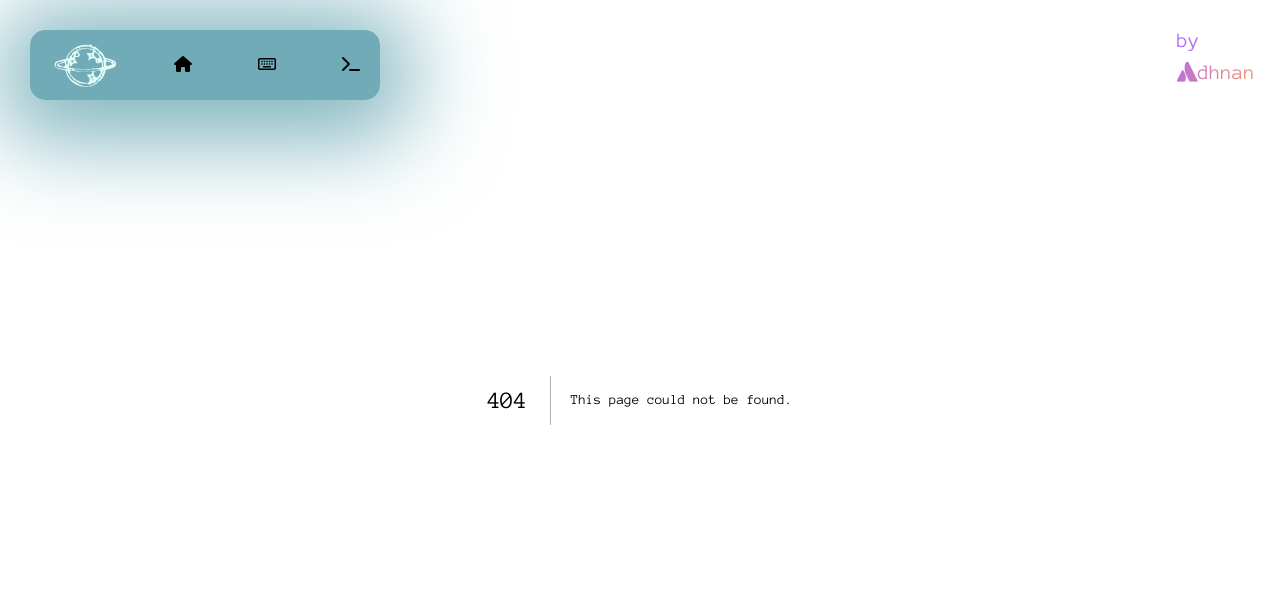
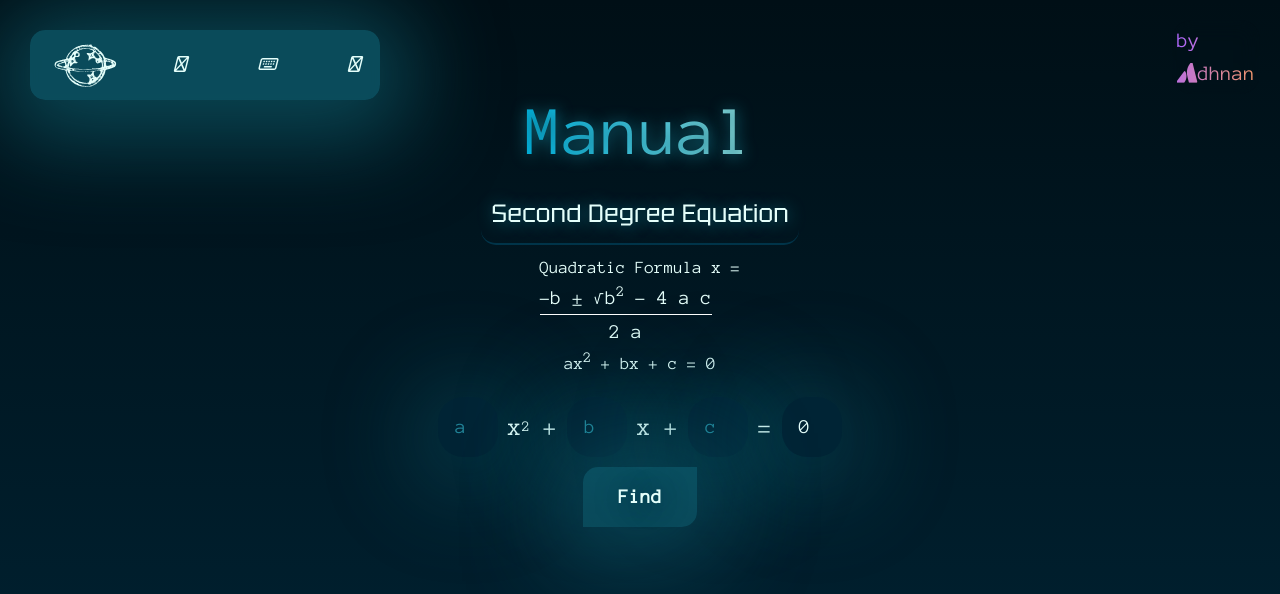
Before and after one commit to adhnanshereef/stem, a Next.js app: page /manual/s/maths/second-degree in a window 1280 px wide. Before the commit this address had no page. Shown: the top 594 px of the page. Built offline with nearby package versions, Linux system fonts and the light colour scheme.

Commit message:
Created Second Degeree Solution Finder

```diff
--- a/app/globals.css
+++ b/app/globals.css
@@ -274,6 +274,21 @@ header {
   vertical-align: super;
 }
 
+.division{
+  display: flex;
+  flex-direction: column;
+  align-content: center;
+  text-align: center;
+  font-size: 20px;
+  width: max-content;
+}
+
+.denominator{
+  border-top: 1px solid white;
+  margin-top: 2px;
+  padding-top: 2px;
+}
+
 @media screen and (max-width: 500px) {
   header{
     padding: 65px 10px;
--- a/app/manual/manual.module.css
+++ b/app/manual/manual.module.css
@@ -6,7 +6,7 @@
   align-content: center;
 }
 
-.header input{
+.header input {
   margin: 50px;
   width: 100%;
 }
@@ -20,7 +20,7 @@
   -webkit-text-fill-color: transparent;
 }
 
-.title{
+.title {
   text-shadow: 1px 1px 15px rgba(18, 116, 135, 1);
   font-size: 25px;
   font-family: var(--font2);
@@ -30,21 +30,22 @@
   padding: 10px;
 }
 
-.des{
+.des {
   text-align: center;
   margin-top: 10px;
 }
 
-.inpSection{
+.inpSection {
   display: flex;
   flex-direction: column;
   align-content: center;
   text-align: center;
 }
 
-.equation, .question{
+.equation,
+.question {
   margin: 10px 0;
-  font-size: 15px;
+  font-size: 17.5px;
   text-align: center;
 }
 
@@ -62,9 +63,8 @@
   margin: 5px 10px;
 }
 
-.manuals a{
+.manuals a {
   margin: 5px 10px;
-
 }
 
 .subManuals {
@@ -79,44 +79,90 @@
   flex-wrap: wrap;
 }
 
-.subManuals a{
+.subManuals a {
   margin: 5px 10px;
 }
 
-.breakable_answer{
+.breakable_answer {
   font-size: 20px;
   text-align: center;
   word-break: break-all;
 }
 
-.what{
+.what {
   font-size: 20px;
   text-align: center;
   font-weight: bolder;
   margin: 15px 0;
 }
 
-.answer{
+.answer {
   font-size: 20px;
   text-align: center;
 }
 
+.answerLeft {
+  font-size: 20px;
+  text-align: left;
+}
+
+.sdInput {
+  display: flex;
+  flex-direction: row;
+  justify-content: center;
+  align-items: center;
+  text-align: center;
+  font-size: 25px;
+  margin: 10px 0;
+}
+
+.sdInput input {
+  font-size: 20px;
+  width: 60px;
+  height: 60px;
+  display: flex;
+  flex-direction: row;
+  justify-content: center;
+  align-items: center;
+  text-align: center;
+  padding: 0;
+  margin: 0 10px;
+}
+
 @media screen and (max-width: 575px) {
-  .header{
+  .header {
     padding: 80px 25px;
   }
-  .title{
+  .title {
     font-size: 20px;
   }
-  .answer{
+  .answer {
     font-size: 17px;
   }
 }
+@media screen and (max-width: 475px) {
+  .sdInput input {
+    margin: 0 3px;
+    width: 35px;
+    height: 35px;
+  }
+}
 @media screen and (max-width: 400px) {
-  .header{
+  .header {
     padding: 80px 10px;
   }
-  .title{
+  .title {
     font-size: 17px;
   }
 }
+
+@media screen and (max-width: 290px) {
+  .sdInput {
+    font-size: 20px;
+  }
+  .sdInput input {
+    margin: 0;
+    width: 30px;
+    height: 30px;
+  }
+}
--- a/app/manual/page.tsx
+++ b/app/manual/page.tsx
@@ -16,7 +16,7 @@ export default function Manual() {
   }
 
   return (
-    <header className={styles.header} >
+    <header className={styles.header}>
       <h1 className={styles.heading}>Manual</h1>
       <div className={styles.manuals}>
         <button
@@ -29,20 +29,32 @@ export default function Manual() {
           <Link href="/manual/s/maths/area" className="button-a">
             Area
           </Link>
+          <Link href="/manual/s/maths/second-degree" className="button-a">
+            Second Degree Equation
+          </Link>
         </div>
         <button className={styles.manual}>
           Physics <i className="fa-solid fa-caret-down"></i>
         </button>
 
         {/* Chemistry --start */}
-        <button onClick={(e) => showSubManuals("chemistry")} className={styles.manual}>
+        <button
+          onClick={(e) => showSubManuals("chemistry")}
+          className={styles.manual}
+        >
           Chemistry <i className="fa-solid fa-caret-down"></i>
         </button>
         <div id="chemistry" className={styles.subManuals}>
-          <Link href="/manual/s/chemistry/electronic-configuration" className="button-a">
+          <Link
+            href="/manual/s/chemistry/electronic-configuration"
+            className="button-a"
+          >
             Electronic Configuration
           </Link>
-          <Link href="/manual/s/chemistry/subshell-econfiguration" className="button-a">
+          <Link
+            href="/manual/s/chemistry/subshell-econfiguration"
+            className="button-a"
+          >
             Subshell Electronic Configuration
           </Link>
         </div>
--- a/app/manual/s/maths/page.tsx
+++ b/app/manual/s/maths/page.tsx
@@ -22,6 +22,9 @@ export default function Manual() {
         <Link href="/manual/s/maths/area" className="button-a">
           Area
         </Link>
+        <Link href="/manual/s/maths/second-degree" className="button-a">
+          Second Degree Equation
+        </Link>
       </div>
     </header>
   );
--- /dev/null
+++ b/app/manual/s/maths/second-degree/page.tsx
@@ -0,0 +1,135 @@
+"use client";
+import { useState } from "react";
+import styles from "../../../manual.module.css";
+
+export default function AreaOfCircle() {
+  const [aa, setA] = useState<number | undefined>();
+  const [bb, setB] = useState<number | undefined>();
+  const [cc, setC] = useState<number | undefined>();
+  const [dd, setD] = useState<number>(0);
+  function quadraticFormula(a: number, b: number, c: number) {
+    var answer = document.getElementById("answer");
+    var discriminant: number = b * b - 4 * a * c;
+    if (discriminant > 0) {
+      var x1: number = (-b + Math.sqrt(discriminant)) / (2 * a);
+      var x2: number = (-b - Math.sqrt(discriminant)) / (2 * a);
+      if (answer) {
+        answer.innerHTML = `
+        Since b<span class='superscript'>2</span> - 4 a c = ${b}<span class='superscript'>2</span> - 4×${a}×${c} = ${discriminant} which is greater than 0, there are multiple solutions for the equation.
+        <br/>
+        <div class="division">
+          <span class="nominator">
+            -b ± √b<span class="superscript">2</span> - 4 a c
+          </span>
+          <span class="denominator">2 a</span>
+        </div>
+        <div class="division">
+        <span class="nominator">
+          -${b} + √${discriminant}
+        </span>
+        <span class="denominator">2×${a}</span>
+        </div> = ${x1}
+        <br />
+        AND
+        <br />
+      <div class="division">
+      <span class="nominator">
+        -${b} - √${discriminant}
+      </span>
+      <span class="denominator">2×${a}</span>
+      </div> = ${x2}
+      <br />
+      The solutions of the equation are ${x1} and ${x2}
+        `;
+      }
+    } else if (discriminant == 0) {
+      var x: number = -b / (2 * a);
+      if (answer) {
+        answer.innerHTML = `
+        Since b<span class='superscript'>2</span> - 4 a c = ${b}<span class='superscript'>2</span> - 4×${a}×${c} = ${discriminant} which is equal to 0, there is only one solution for the equation.
+        <br/>
+        <div class="division">
+          <span class="nominator">
+            -b ± √b<span class="superscript">2</span> - 4 a c
+          </span>
+          <span class="denominator">2 a</span>
+        </div>
+        <div class="division">
+        <span class="nominator">
+          -${b}
+        </span>
+        <span class="denominator">2×${a}</span>
+        </div> = ${x}
+      <br />
+        The solution of the equation is ${x}
+        `;
+      }
+    } else {
+      if (answer) {
+        answer.innerHTML = `Since b<span class='superscript'>2</span> - 4 a c = ${b}<span class='superscript'>2</span> - 4×${a}×${c} = ${discriminant}
+         which is less than 0, the roots of the equation are complex numbers. Therefore, there is no solution for the equation.`;
+      }
+    }
+  }
+  function find() {
+    if (aa && bb && cc) {
+      quadraticFormula(aa, bb, cc - dd);
+    } else {
+      var answer = document.getElementById("answer");
+      if (answer) {
+        answer.innerHTML = "Please fill all the fields";
+      }
+    }
+  }
+  return (
+    <header className={styles.header}>
+      <h1 className={styles.heading}>Manual</h1>
+      <h2 className={styles.title}>Second Degree Equation</h2>
+      <h3 className={styles.equation}>
+        Quadratic Formula x ={" "}
+        <div className="division">
+          <span className="nominator">
+            -b ± √b<span className="superscript">2</span> - 4 a c
+          </span>
+          <span className="denominator">2 a</span>
+        </div>
+        ax<span className="superscript">2</span> + bx + c = 0
+      </h3>
+      <div className={styles.sdInput}>
+        <input
+          id="a"
+          placeholder="a"
+          type="number"
+          value={aa || ""}
+          onChange={(e) => setA(e.target.valueAsNumber)}
+        />{" "}
+        x<span className="superscript">2</span> &nbsp;+{" "}
+        <input
+          id="b"
+          placeholder="b"
+          type="number"
+          value={bb || ""}
+          onChange={(e) => setB(e.target.valueAsNumber)}
+        />{" "}
+        x +{" "}
+        <input
+          id="c"
+          placeholder="c"
+          type="number"
+          value={cc || ""}
+          onChange={(e) => setC(e.target.valueAsNumber)}
+        />{" "}
+        ={" "}
+        <input
+          id="d"
+          type="number"
+          value={dd || 0}
+          onChange={(e) => setD(e.target.valueAsNumber)}
+        />
+      </div>
+      <button onClick={() => find()}>Find</button>
+      <br />
+      <h3 className={styles.answerLeft} id="answer"></h3>
+    </header>
+  );
+}
```
Also changed, not shown: 1 other file (tests, documents, lock files or other folders).
